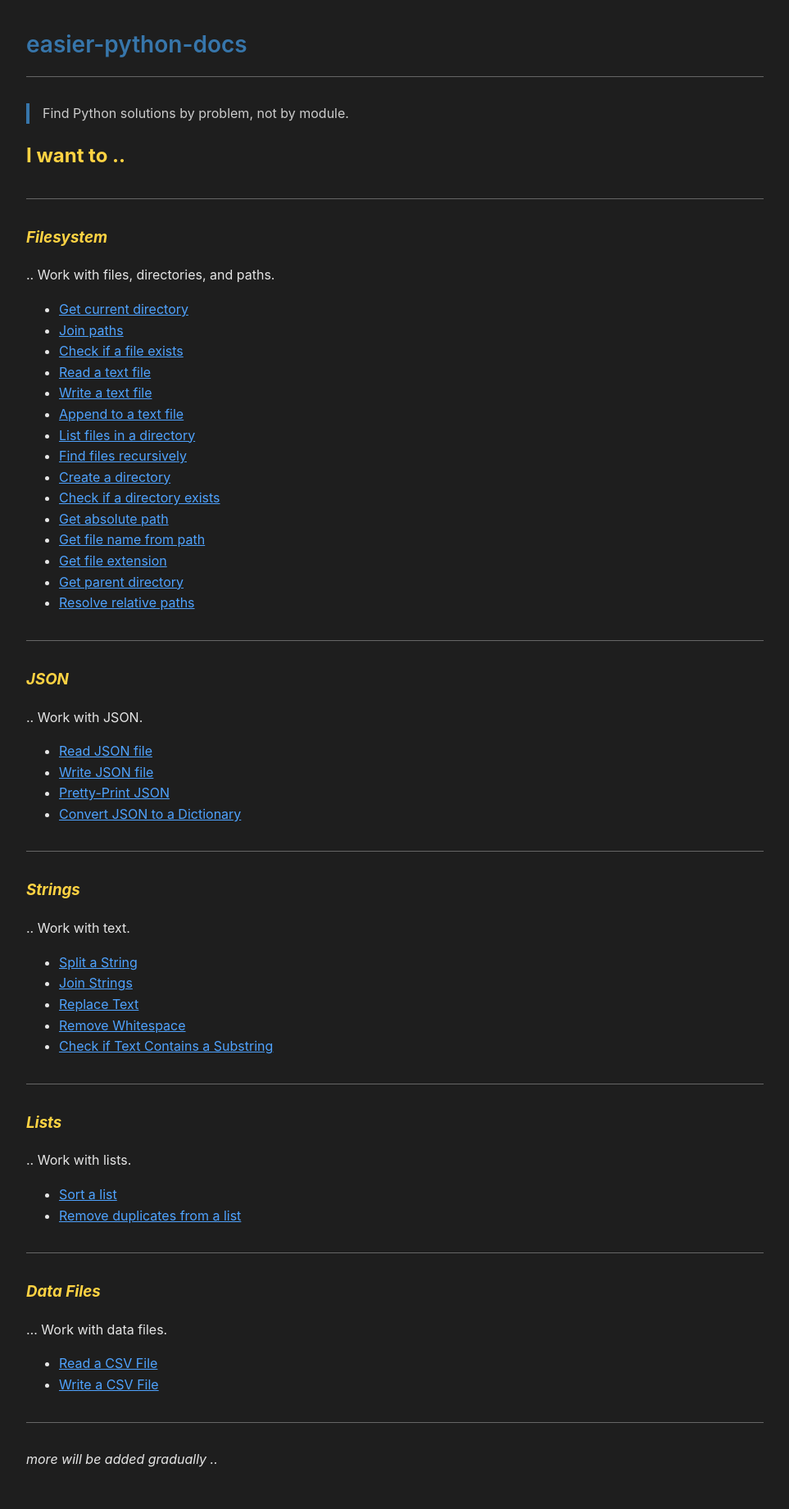
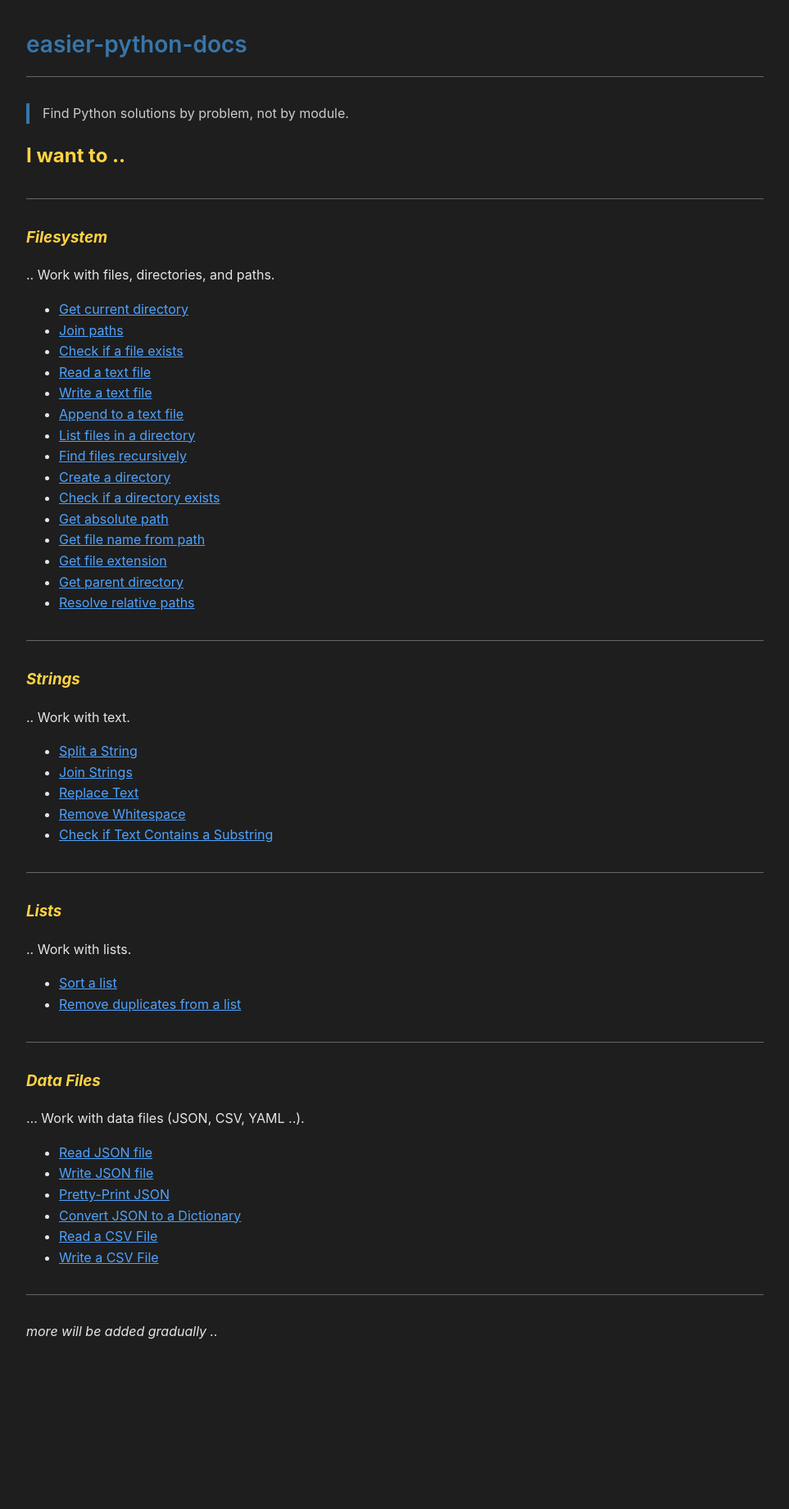
Before and after one commit to jbakchr/easier-python-docs, a Jekyll site: the page built from index.md, in a window 1280 px wide. Shown: the whole page at 82% size, without its empty margins (158-1121 px from the left). Built offline with Jekyll 4.4.1, drawn with Linux system fonts in a browser that asks for light colours; after the commit the page ends 1686 px from its top, so only the background shows below that; part of the change alters nothing that is shown.

Commit message:
refactor(docs): relocate JSON docs to data-files

```diff
--- a/index.md
+++ b/index.md
@@ -30,17 +30,6 @@ layout: default
 
 ---
 
-### _JSON_
-
-.. Work with JSON.
-
-- [Read JSON file](json/read-json-file)
-- [Write JSON file](json/write-json-file)
-- [Pretty-Print JSON](json/pretty-print-json)
-- [Convert JSON to a Dictionary](json/convert-json-to-dictionary)
-
----
-
 ### _Strings_
 
 .. Work with text.
@@ -64,8 +53,12 @@ layout: default
 
 ### _Data Files_
 
-... Work with data files.
+... Work with data files (JSON, CSV, YAML ..).
 
+- [Read JSON file](data-files/read-json-file)
+- [Write JSON file](data-files/write-json-file)
+- [Pretty-Print JSON](data-files/pretty-print-json)
+- [Convert JSON to a Dictionary](data-files/convert-json-to-dictionary)
 - [Read a CSV File](data-files/read-csv-file)
 - [Write a CSV File](data-files/write-csv-file)
 
```
Also changed, not shown: data-files/convert-dictionary-to-json.md (renamed from json/convert-dictionary-to-json.md), data-files/convert-json-to-dictionary.md (renamed from json/convert-json-to-dictionary.md), data-files/index.md (added), data-files/pretty-print-json.md (renamed from json/pretty-print-json.md), data-files/read-json-file.md (renamed from json/read-json-file.md), data-files/write-json-file.md (renamed from json/write-json-file.md), json/index.md (deleted).
